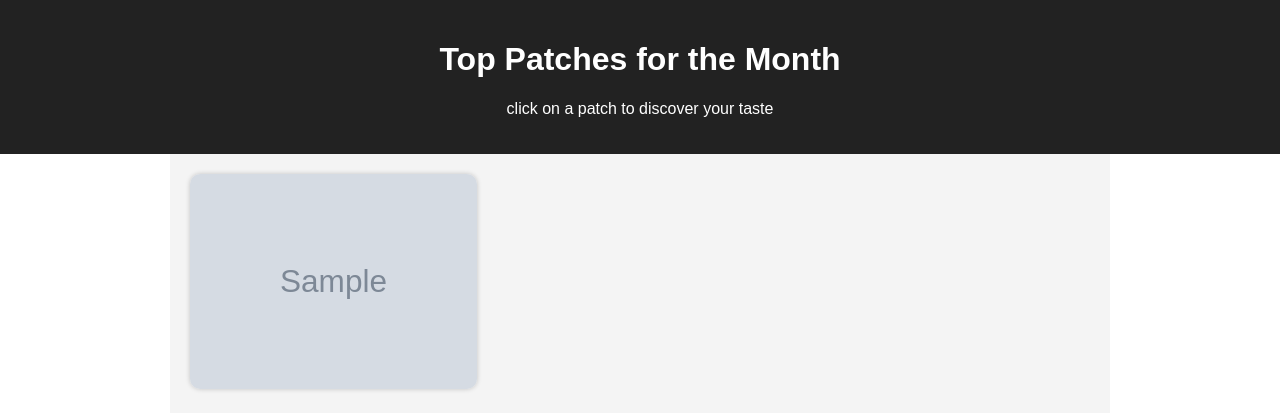
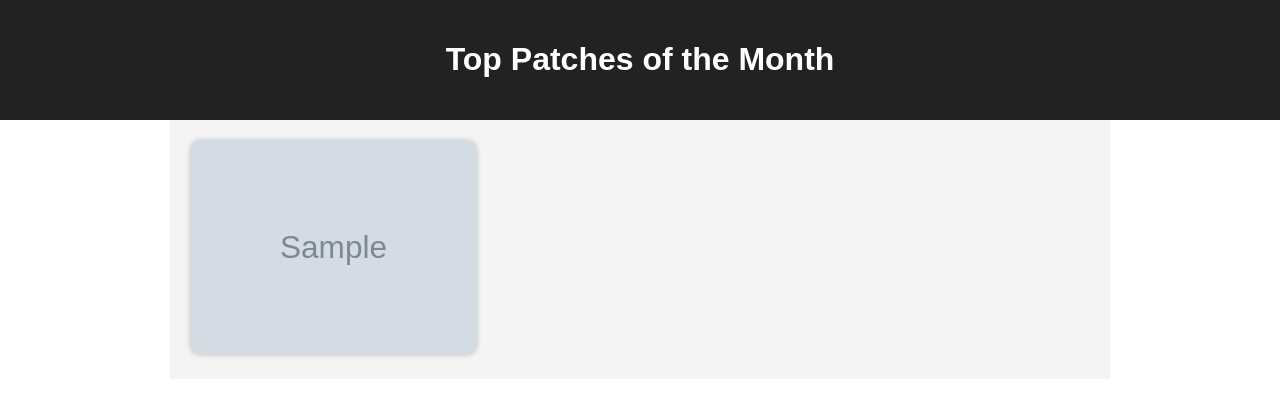
Before and after one commit to ayushinegi23/patchify, a Flask app: template templates/top_tracks.html in a window 1280 px wide. Shown: the top 420 px of the page. Run offline with Flask 3, Linux system fonts and the light colour scheme; the template is opened without the code that fills it: most values are stand-ins (such as "Sample title", 1, 10 or a date in 2020); grey boxes marked "Sample" are stand-in pictures.

Commit message:
text changes

```diff
--- a/templates/top_tracks.html
+++ b/templates/top_tracks.html
@@ -65,8 +65,7 @@
 <body>
 
   <div class="header">
-    <h1>Top Patches for the Month</h1>
-    <p> click on a patch to discover your taste </p>
+    <h1>Top Patches of the Month</h1>
   </div>
 
   <div class="grid">
```
